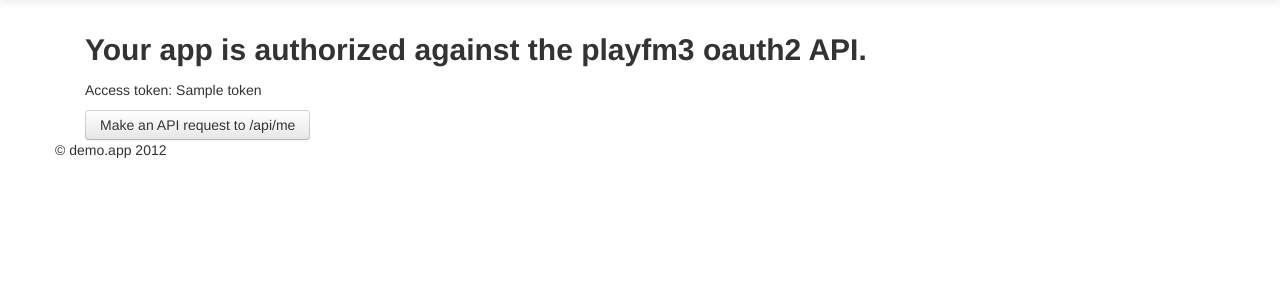
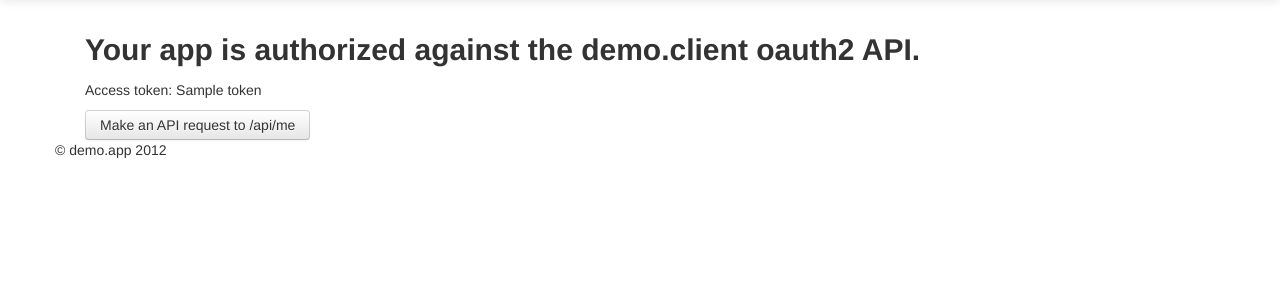
Before and after one commit to pulse00/oauth-client, a PHP site: template src/templates/index.html.twig in a window 1280 px wide. Shown: the part 40-340 px from the top of the page. Run offline with PHP 8.4, Linux system fonts and the light colour scheme; the template is opened without the code that fills it: most values are stand-ins (such as "Sample title", 1, 10 or a date in 2020); some libraries are stand-ins or nearby versions.

Commit message:
removed wording

```diff
--- a/src/templates/index.html.twig
+++ b/src/templates/index.html.twig
@@ -4,7 +4,7 @@
 
     <div class="span12">
         {% if token %}
-            <h2>Your app is authorized against the playfm3 oauth2 API.</h2>
+            <h2>Your app is authorized against the demo.client oauth2 API.</h2>
             <p>Access token: {{ token }}</p>
             <a class="btn" href="/request">Make an API request to /api/me</a>
         {% else %}
```
